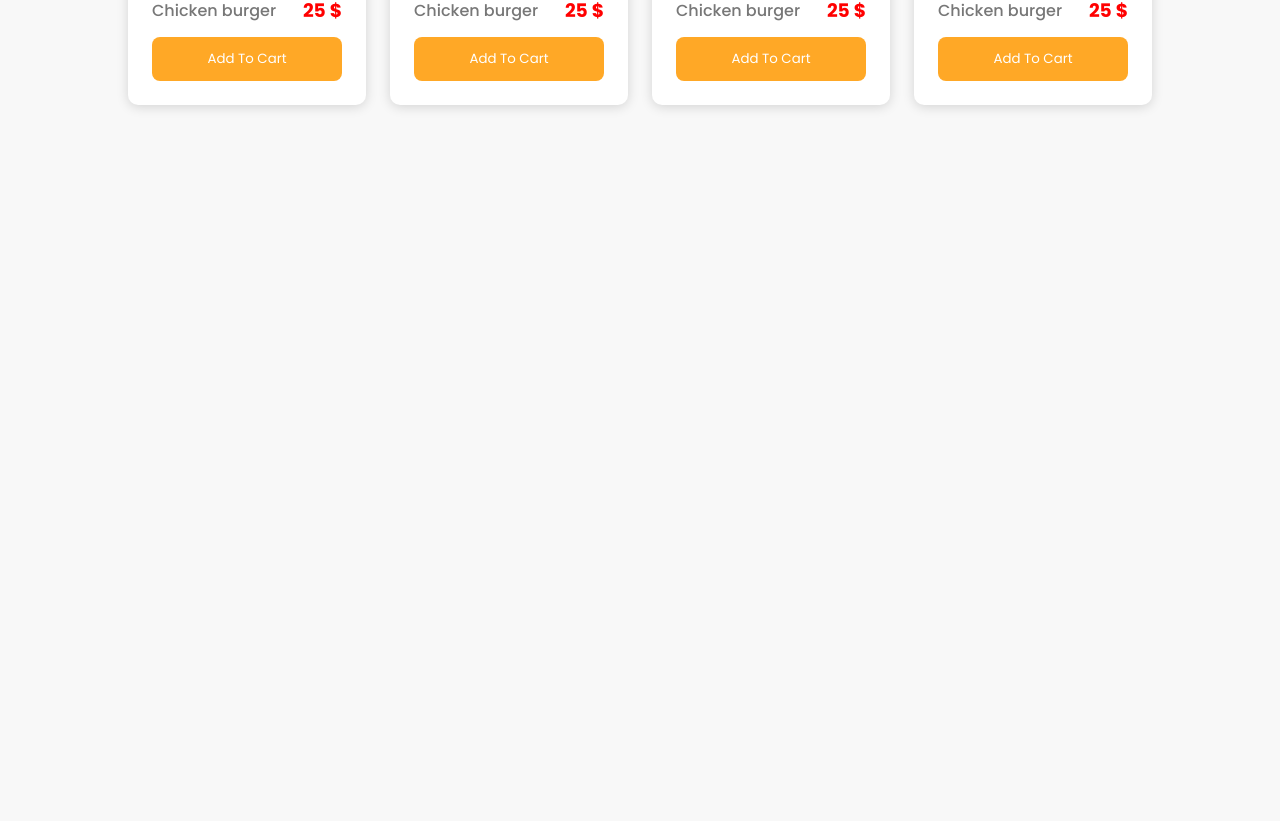
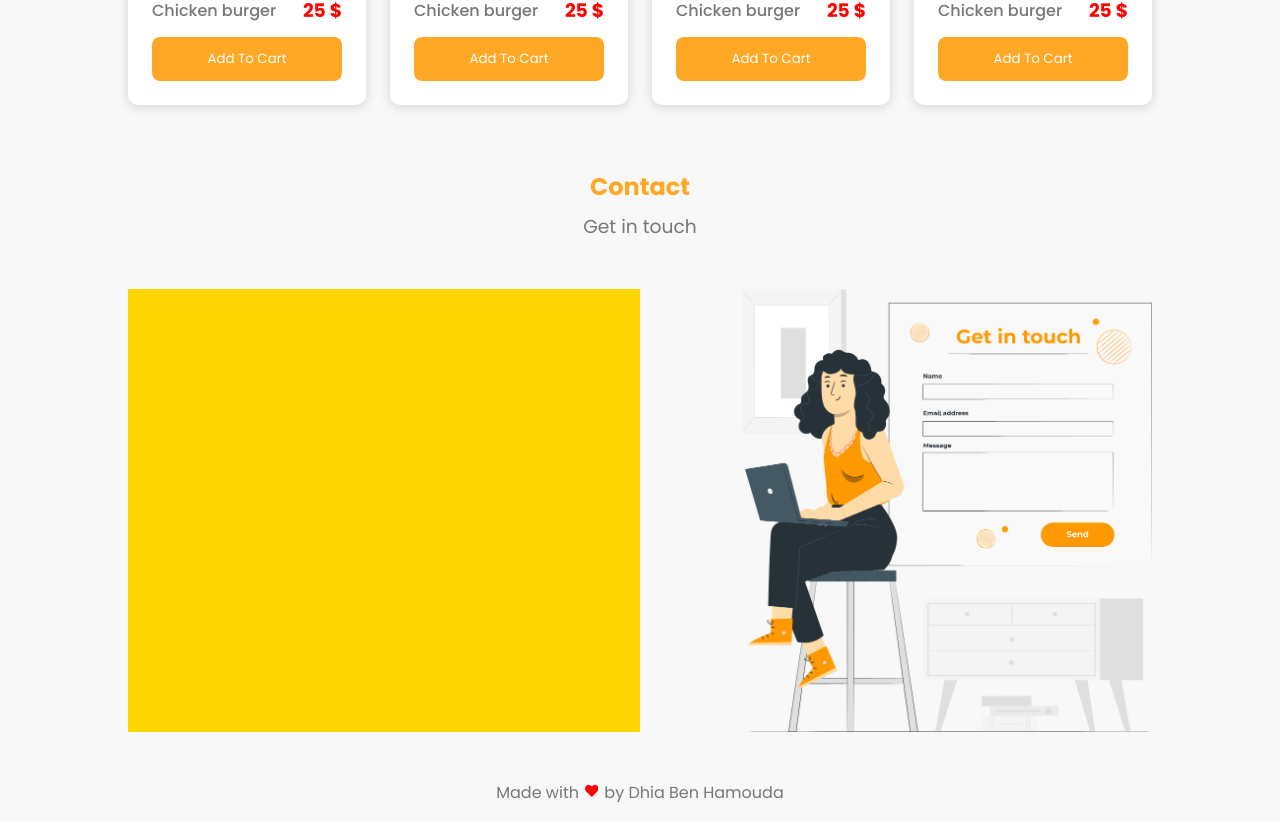
Before and after one commit to Dhia-Ben-Hamouda/Food-Shop-React-JS, a React (Vite) app: page / in a window 1280 px wide. Shown: the part 1673-2494 px from the top of the page. Before the commit the page ends 1810 px from the top, so only its background shows below. Built offline with nearby package versions, Linux system fonts and the light colour scheme.

Commit message:
working on contact section

```diff
--- /dev/null
+++ b/src/components/Contact.jsx
@@ -0,0 +1,23 @@
+import React from "react";
+import illustration from "../images/illustration.png";
+
+export default function () {
+  return (
+    <>
+      <section id="contact">
+        <div className="header">
+          <h1>Contact</h1>
+          <h3>Get in touch</h3>
+        </div>
+        <div className="container">
+          <form>
+
+          </form>
+          <div className="illustration">
+            <img src={illustration} />
+          </div>
+        </div>
+      </section>
+    </>
+  )
+}
--- a/src/components/Footer.jsx
+++ b/src/components/Footer.jsx
@@ -0,0 +1,10 @@
+import React from "react";
+import { FaHeart } from "react-icons/fa";
+
+export default function(){
+  return(
+    <footer>
+      <h3>Made with <FaHeart size={".85rem"} color="red" style={{marginInline:".1rem"}}/> by Dhia Ben Hamouda</h3>
+    </footer>
+  )
+}
--- a/src/components/LandingPage.jsx
+++ b/src/components/LandingPage.jsx
@@ -2,6 +2,8 @@ import React from "react";
 import Navbar from "./Navbar.jsx";
 import Home from "./Home.jsx";
 import Menu from "./Menu.jsx";
+import Contact from "./Contact.jsx";
+import Footer from "./Footer.jsx";
 
 export default function(){
   return(
@@ -9,6 +11,8 @@ export default function(){
       <Navbar/>
       <Home/>
       <Menu/>
+      <Contact/>
+      <Footer/>
     </>
   )
 }
--- /dev/null
+++ b/src/styles/_contact.scss
@@ -0,0 +1,41 @@
+#contact{
+  display: flex;
+  flex-direction: column;
+  align-items: center;
+  padding:2rem 10vw;
+  gap:3rem;
+
+  .header{
+    text-align: center;
+
+    h1{
+      color:$primary;
+      margin-bottom:.5rem;
+    }
+
+    h3{
+      color:$secondary;
+      font-weight: 400;
+    }
+  }
+
+  .container{
+    width:100%;
+    display: flex;
+
+    form{
+      width:50%;
+      background:gold;
+    }
+
+    .illustration{
+      width:50%;
+      display: flex;
+      justify-content: flex-end;
+
+      img{
+        width:80%;
+      }
+    }
+  }
+}
--- /dev/null
+++ b/src/styles/_footer.scss
@@ -0,0 +1,11 @@
+footer{
+  padding:1rem 10vw;
+  display: flex;
+  justify-content: center;
+
+  h3{
+    color:$secondary;
+    font-weight: 400;
+    font-size: 1rem;
+  }
+}
--- a/src/styles/_menu.scss
+++ b/src/styles/_menu.scss
@@ -47,6 +47,12 @@
         width:100%;
         padding:.75rem 1rem;
         border-radius: 8px;
+        cursor: pointer;
+        transition: .3s;
+
+        &:hover{
+          background:#D98201;
+        }
       }
 
       img{
--- a/src/styles/styles.scss
+++ b/src/styles/styles.scss
@@ -24,3 +24,5 @@ body{
 @import "./navbar.scss";
 @import "./home.scss";
 @import "./menu.scss";
+@import "./contact.scss";
+@import "./footer.scss";
```
